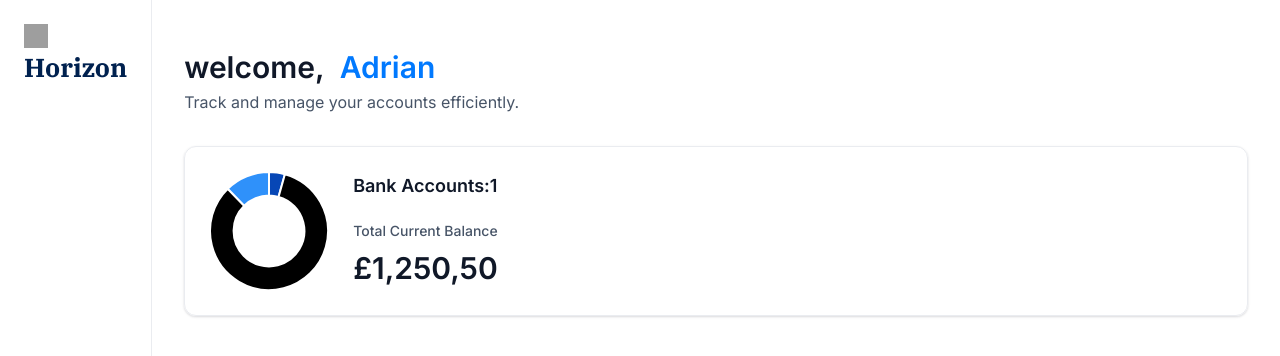
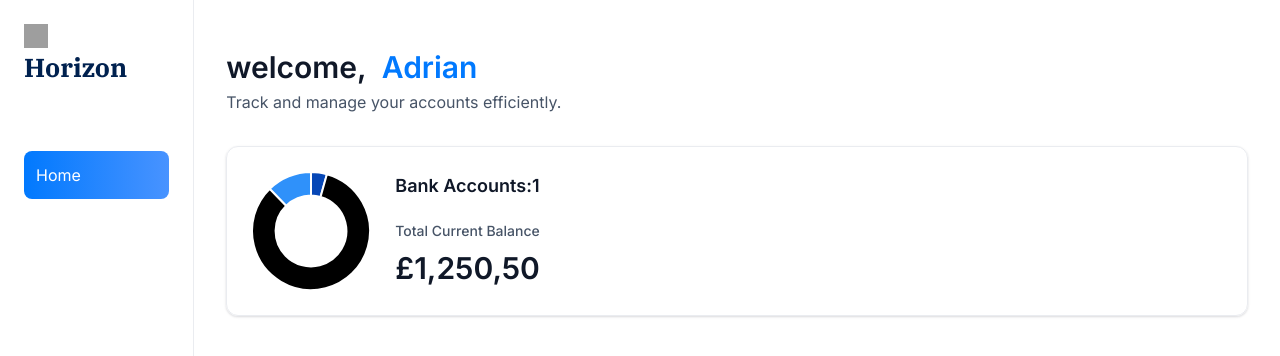
Before and after one commit to percym/banking-app-react, a Next.js app: page / in a window 1280 px wide. Shown: the top 356 px of the page. Built offline with nearby package versions, Linux system fonts and the light colour scheme; grey boxes are pictures that could not be loaded.

Commit message:
created sidebar links

```diff
--- a/src/components/SideBar.tsx
+++ b/src/components/SideBar.tsx
@@ -1,8 +1,14 @@
+'use client'
+import { sidebarLinks } from '@/constants'
+import { cn } from '@/lib/utils'
 import Image from 'next/image'
 import Link from 'next/link'
+import path from 'path'
 import React from 'react'
+import { usePathname } from 'next/navigation'
 
 const SideBar = ({user}:SiderbarProps) => {
+  const pathname = usePathname();
   return (
     <section className="sidebar">
         <nav className="flex flex-col gap-4">
@@ -16,6 +22,17 @@
                         className="size-[24px] max-xl:size-14"/>
                     <h1 className="sidebar-logo">Horizon</h1>
             </Link>
+            {sidebarLinks.map((item)=>{
+                const isActive = pathname === item.route||pathname.startsWith(`${item.route}/`)
+              return(
+                  <Link
+                      href={item.route}
+                      key={item.label}
+                      className={cn('sidebar-link',{'bg-bank-gradient':isActive})}>
+                        {item.label}
+                  </Link>
+              )
+            })}
         </nav>
     </section>
   )
```
